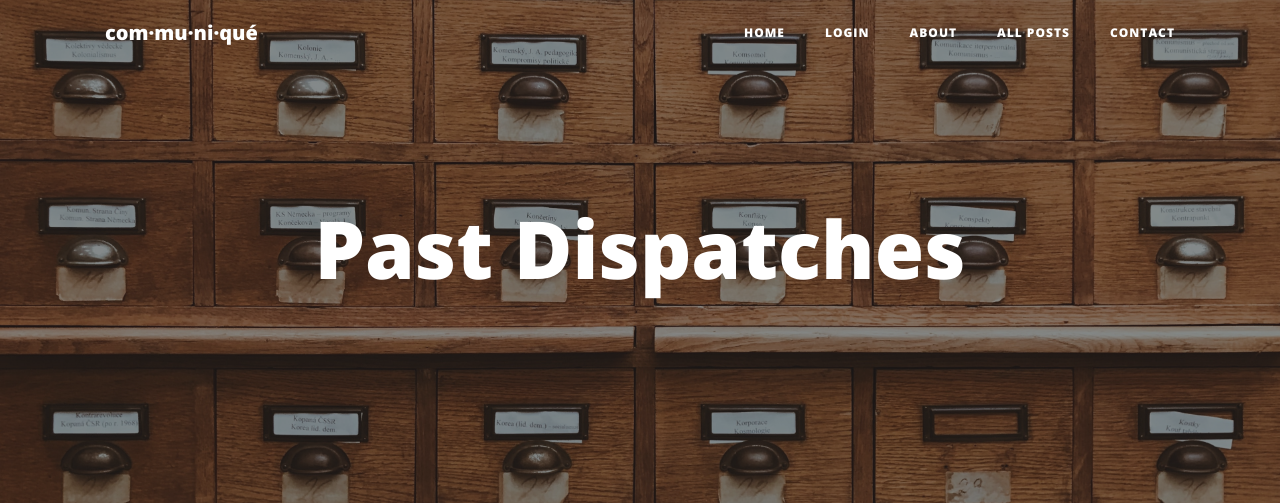
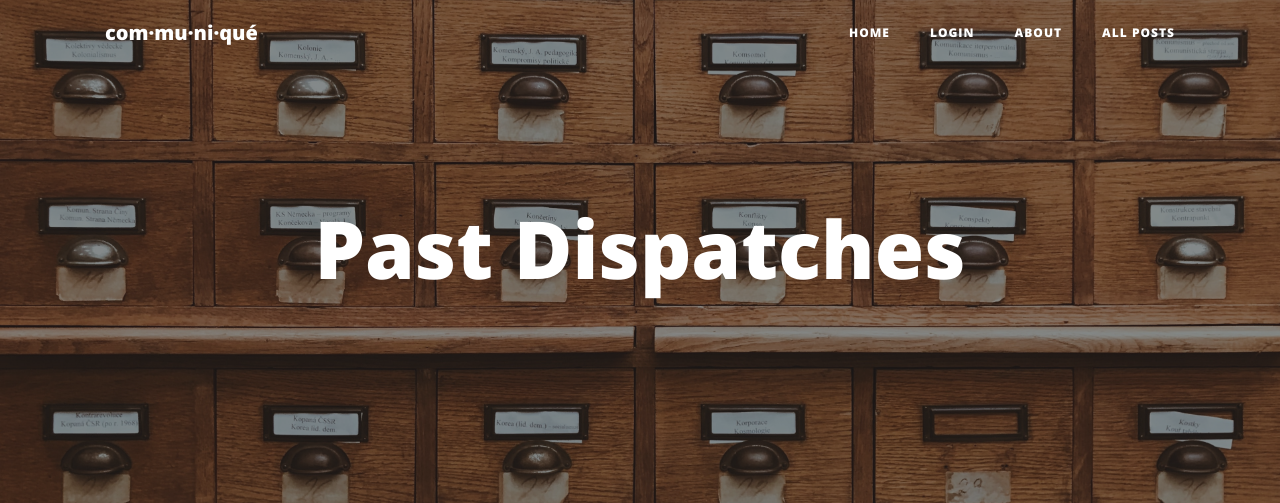
Before and after one commit to Holly-Transport/communique, a Flask app: page /all_posts in a window 1280 px wide. Shown: the top 503 px of the page. Run offline with Flask 2, Linux system fonts and the light colour scheme; data comes from the database, SQL or seed files in the repository; some libraries are stand-ins or nearby versions.

Commit message:
Hiding Contact from Nav Bar (for now)

```diff
--- a/templates/nav.html
+++ b/templates/nav.html
@@ -33,9 +33,9 @@
           <li class="nav-item">
             <a class="nav-link" href="/all_posts">All Posts</a>
           </li>
-          <li class="nav-item">
-            <a class="nav-link" href="/contact">Contact</a>
-          </li>
+<!--          <li class="nav-item">-->
+<!--            <a class="nav-link" href="/contact">Contact</a>-->
+<!--          </li>-->
         </ul>
       </div>
     </div>
```
